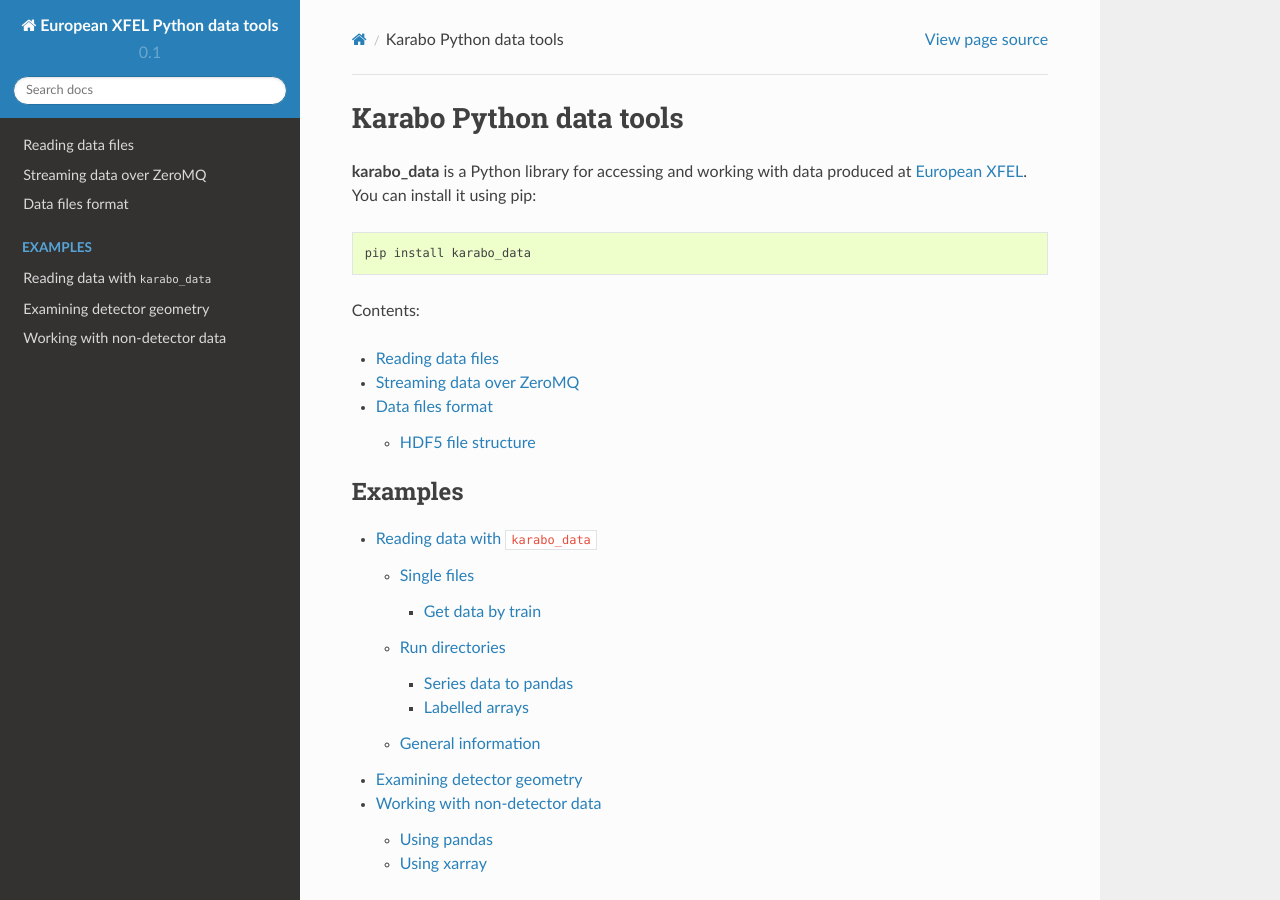
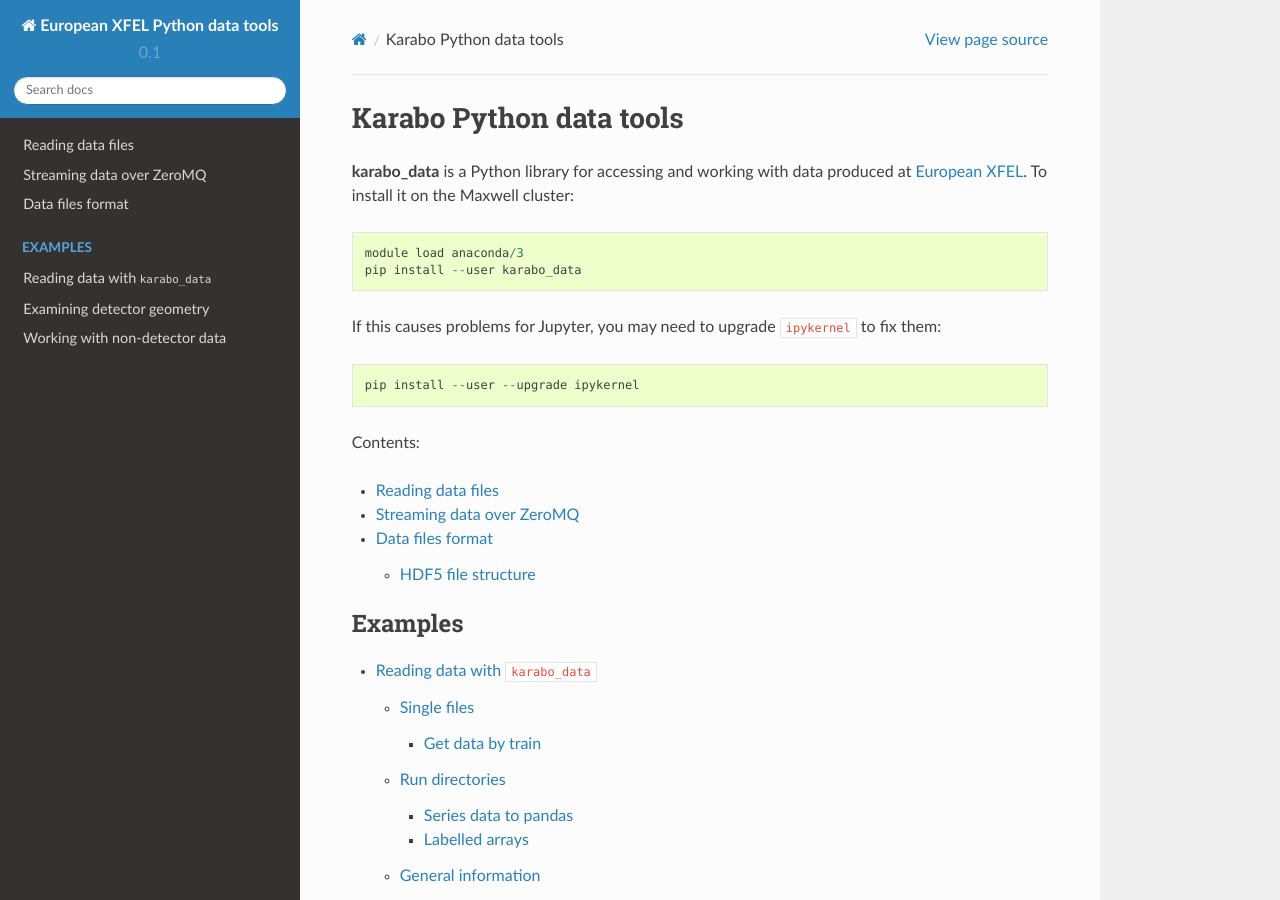
Before and after one commit to European-XFEL/karabo_data, a Sphinx documentation site: the page built from docs/index.rst, in a window 1280 px wide and 900 px high. Built offline with Sphinx 7.4.7 and the Read the Docs theme 2.0.0, drawn with Linux system fonts in a browser that asks for light colours; pages that are not in the unit, such as notebooks, are missing from menus.

Commit message:
Improve instructions for installing on Maxwell

```diff
--- a/docs/index.rst
+++ b/docs/index.rst
@@ -2,10 +2,16 @@
 ========================
 
 **karabo_data** is a Python library for accessing and working with data
-produced at `European XFEL <https://www.xfel.eu/>`_. You can install it
-using pip::
+produced at `European XFEL <https://www.xfel.eu/>`_. To install it on
+the Maxwell cluster::
 
-   pip install karabo_data
+    module load anaconda/3
+    pip install --user karabo_data
+
+If this causes problems for Jupyter, you may need to upgrade
+``ipykernel`` to fix them::
+
+    pip install --user --upgrade ipykernel
 
 
 Contents:
```
Also changed, not shown: README.md (+8 -5 lines).
